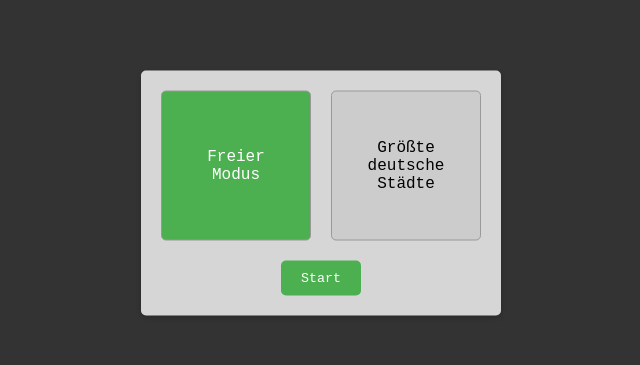
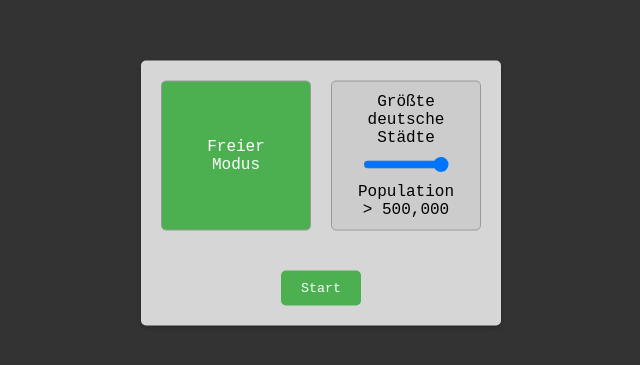
Before and after one commit to Koroneiki/koroneiki.github.io, a plain HTML site: page leaflet_main/index.html in a window 1280 px wide. Shown: the part 207-572 px from the top of the page, without its empty margins (319-959 px from the left). Drawn offline with Linux system fonts and the light colour scheme.

Commit message:
Add files via upload

```diff
--- a/leaflet_main/apiconstructor.js
+++ b/leaflet_main/apiconstructor.js
@@ -22,14 +22,13 @@ function constructURL(baseUrl, datasetId, whereConditions, limit) {
     return apiUrl;
 }
 
-export function ApiURLConstructor(indexJSvalue, cityName) {
+export function ApiURLConstructor(indexJSvalue, populationThreshold, cityName) {
     const baseUrl = 'https://public.opendatasoft.com/api/explore/v2.1/catalog/datasets/';
     let whereConditions = [];
 
     if (indexJSvalue === 'Free_Mode') {
         const datasetId = 'geonames-all-cities-with-a-population-1000';
         const countryCode = undefined;
-        const populationThreshold = undefined;
         const limit = 1;
 
         const formattedCityName = toTitleCase(cityName.toLowerCase());
@@ -46,7 +45,6 @@ export function ApiURLConstructor(indexJSvalue, cityName) {
     } else if (indexJSvalue === 'DE_Cities') {
         const datasetId = 'geonames-all-cities-with-a-population-1000';
         const countryCode = "DE";
-        const populationThreshold = 500000;
         const limit = 100;
         const cityName = undefined;
 
--- a/leaflet_main/functions.js
+++ b/leaflet_main/functions.js
@@ -1,5 +1,6 @@
 import {loadCities, getRadiusFromPopulation} from './cities.js';
 import { indexJSvalue } from './map.js';
+import {populationThreshold} from './map.js';
 import { ApiURLConstructor } from './apiconstructor.js';
 
 export function searchCity(map) {
@@ -7,7 +8,7 @@ export function searchCity(map) {
         const input = document.getElementById('input')
         const cityName = input.value;
 
-        const apiUrl = ApiURLConstructor(indexJSvalue, cityName);
+        const apiUrl = ApiURLConstructor(indexJSvalue, populationThreshold, cityName);
 
         console.log(cityName);
         console.log(apiUrl);
--- a/leaflet_main/index.css
+++ b/leaflet_main/index.css
@@ -43,12 +43,15 @@ body, html {
 .selector-box {
   display: flex;
   margin-bottom: 20px; /* Add margin to space out from other elements */
+
 }
 
 .option {
   display: flex;
+  flex-direction: column; /* Change to column layout */
   align-items: center;
-  margin-right: 20px; /* Add margin between options */
+  margin-bottom: 20px; /* Add margin below each option */
+  margin-right: 20px;
 }
 
 .option:last-child {
@@ -61,20 +64,37 @@ body, html {
 
 .option label {
   cursor: pointer;
-  padding: 20px; /* Increased padding for larger size */
-  width: 150px; /* Adjust the width to make the boxes square */
-  height: 150px; /* Adjust the height to make the boxes square */
+  padding: 20px;
+  width: 150px;
+  height: 150px;
   background-color: #ccc;
   border: 1px solid #999;
   border-radius: 5px;
   display: flex;
-  justify-content: center;
+  flex-direction: column;
+  justify-content: center; /* Vertically center content */
   align-items: center;
-  text-align: center; /* Center the text horizontally */
+  text-align: center;
 }
-
 
 .option input[type="radio"]:checked + label {
   background-color: #4CAF50;
   color: white;
 }
+
+.slider-container {
+  width: 100%;
+  display: flex;
+  flex-direction: column;
+  justify-content: center; /* Vertically center content */
+  align-items: center;
+}
+
+.option input[type="range"] {
+  width: 80%;
+  margin-top: 10px; /* Add margin between text and slider */
+}
+
+#slider-value {
+  margin-top: 10px; /* Add margin between slider and value */
+}
--- a/leaflet_main/index.html
+++ b/leaflet_main/index.html
@@ -7,20 +7,27 @@
     <link rel="stylesheet" href="index.css">
 </head>
 <body>
-    <div class="central-container">
+   <div class="central-container">
       <div class="selector-box">
         <div class="option" id="free-mode-option">
-            <input type="radio" id="free-mode" name="selector" checked>
-            <label for="free-mode">Freier Modus</label>
+          <input type="radio" id="free-mode" name="selector" checked>
+          <label for="free-mode">Freier Modus</label>
         </div>
         <div class="option" id="german-cities-option">
-            <input type="radio" id="german-cities" name="selector">
-            <label for="german-cities">Größte deutsche Städte</label>
+          <input type="radio" id="german-cities" name="selector">
+          <label for="german-cities">Größte deutsche Städte
+            <div class="slider-container">
+              <input type="range" id="population-slider" min="100000" max="500000" step="10000" value="500000">
+              <span id="slider-value">Population >100,000</span>
+            </div>
+          </label>
         </div>
       </div>
+      <button id="start-button">Start</button>
+    </div>
 
-        <button id="start-button">Start</button>
-    </div>
+
+
 
     <script type="module" src="index.js"></script>
 </body>
--- a/leaflet_main/index.js
+++ b/leaflet_main/index.js
@@ -1,7 +1,14 @@
-// Function to start the game based on the selected option
-function startGame(selectedOptionName) {
-    // Store the selected option value in sessionStorage
+// Function to start the game based on the selected option and slider value
+function startGame(selectedOptionName, populationValue) {
+    // Store the selected option value and slider value in sessionStorage
     sessionStorage.setItem('selectedOption', selectedOptionName);
+
+    if(populationValue) {
+        sessionStorage.setItem('populationValue', populationValue);
+    }
+
+    console.log(selectedOptionName);
+    console.log(populationValue);
 
     // Redirect to map.html
     window.location.href = 'map.html';
@@ -16,14 +23,43 @@ document.getElementById('start-button').addEventListener('click', function() {
     var selectedOptionName;
     if (selectedOptionId === 'free-mode') {
         selectedOptionName = 'Free_Mode';
+        var populationValue = undefined;
     } else if (selectedOptionId === 'german-cities') {
         selectedOptionName = 'DE_Cities';
+        var populationValue = document.getElementById('population-slider').value;
     } else {
         // Handle unexpected option IDs
         console.error('Unexpected option ID:', selectedOptionId);
         return;
     }
 
-    // Start the game with the selected option
-    startGame(selectedOptionName);
+
+
+
+    // Start the game with the selected option and slider value
+    startGame(selectedOptionName, populationValue);
 });
+
+
+// Get references to the slider and span elements
+const slider = document.getElementById('population-slider');
+const sliderValue = document.getElementById('slider-value');
+
+// Function to update the text content of the span element
+function updateSliderValue() {
+    // Get the current value of the slider
+    const sliderNumber = slider.value;
+
+    // Format the number with locale-specific separators
+    const formattedNumber = Number(sliderNumber).toLocaleString();
+
+    // Update the text content of the span element with the formatted number
+    sliderValue.textContent = `Population > ${formattedNumber}`;
+}
+
+
+// Add event listener to the slider input event
+slider.addEventListener('input', updateSliderValue);
+
+// Initial call to update the slider value when the page loads
+updateSliderValue();
```
Also changed, not shown: leaflet_main/cities.js (+13 -6 lines), leaflet_main/map.html (+1 -0 lines), leaflet_main/map.js (+43 -11 lines).
